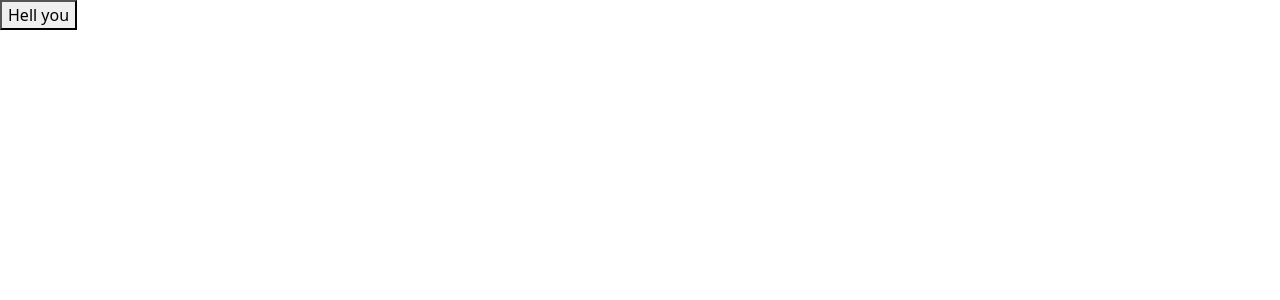
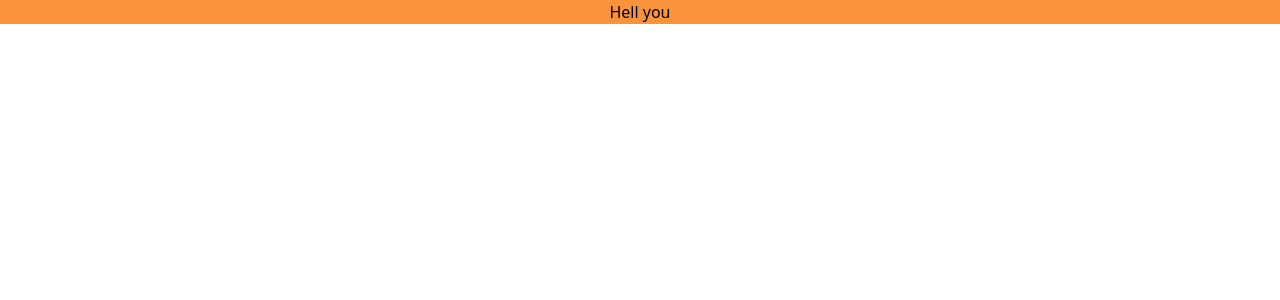
Before and after one commit to uloydev/uas-sistem-terdistribusi, a Next.js app in the folder frontend/: page / in a window 1280 px wide. Shown: the top 300 px of the page. Built offline with nearby package versions, Linux system fonts and the light colour scheme.

Commit message:
Config Tailwind css

```diff
--- a/frontend/pages/_app.tsx
+++ b/frontend/pages/_app.tsx
@@ -1,5 +1,4 @@
 import '../styles/globals.css'
-import 'bootstrap/dist/css/bootstrap.min.css';
 
 import type { AppProps } from 'next/app'
 
--- /dev/null
+++ b/frontend/postcss.config.js
@@ -0,0 +1,6 @@
+module.exports = {
+  plugins: {
+    tailwindcss: {},
+    autoprefixer: {},
+  },
+}
--- a/frontend/styles/globals.css
+++ b/frontend/styles/globals.css
@@ -0,0 +1,3 @@
+@tailwind base;
+@tailwind components;
+@tailwind utilities;
--- /dev/null
+++ b/frontend/tailwind.config.js
@@ -0,0 +1,11 @@
+/** @type {import('tailwindcss').Config} */
+module.exports = {
+  content: [
+    "./pages/**/*.{js,ts,jsx,tsx}",
+    "./src/components/**/*.{js,ts,jsx,tsx}",
+  ],
+  theme: {
+    extend: {},
+  },
+  plugins: [],
+};
```
Also changed, not shown: frontend/package.json (+5 -3 lines), 2 other files (tests, documents, lock files or other folders).
